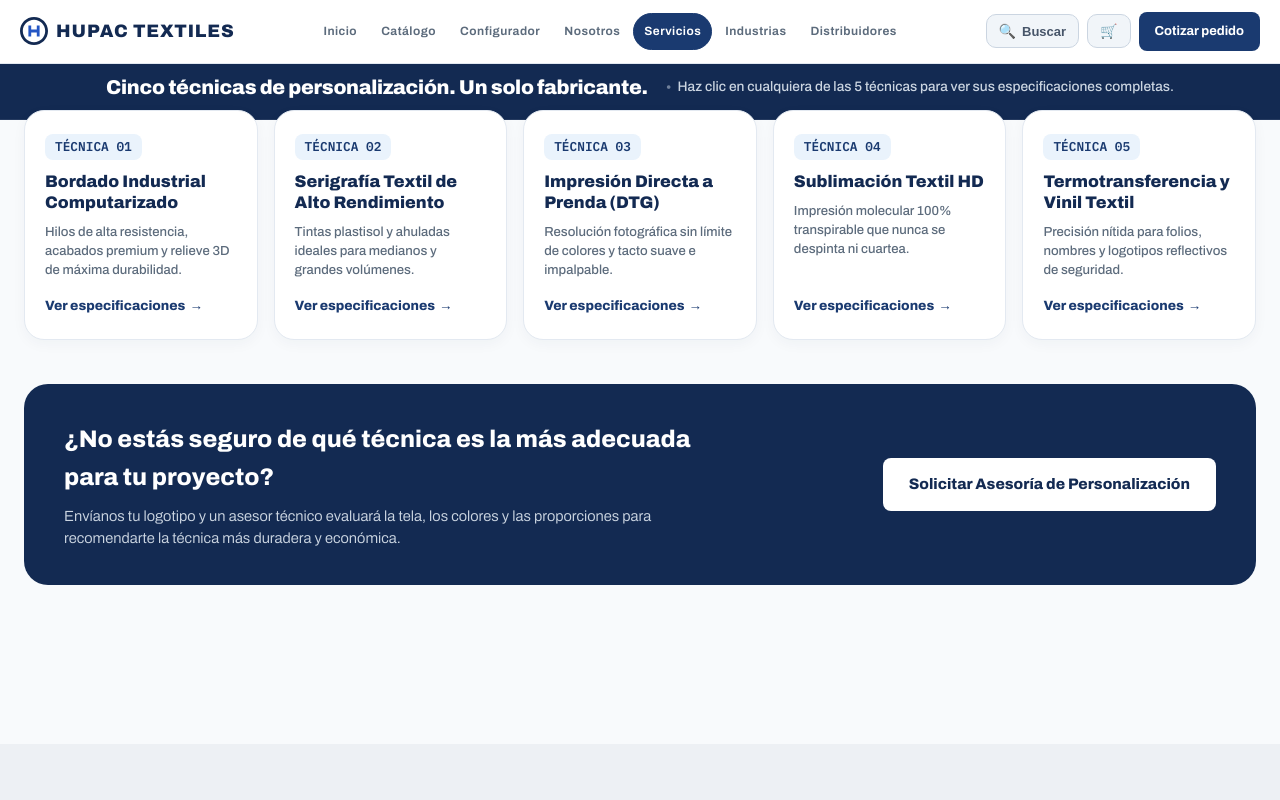
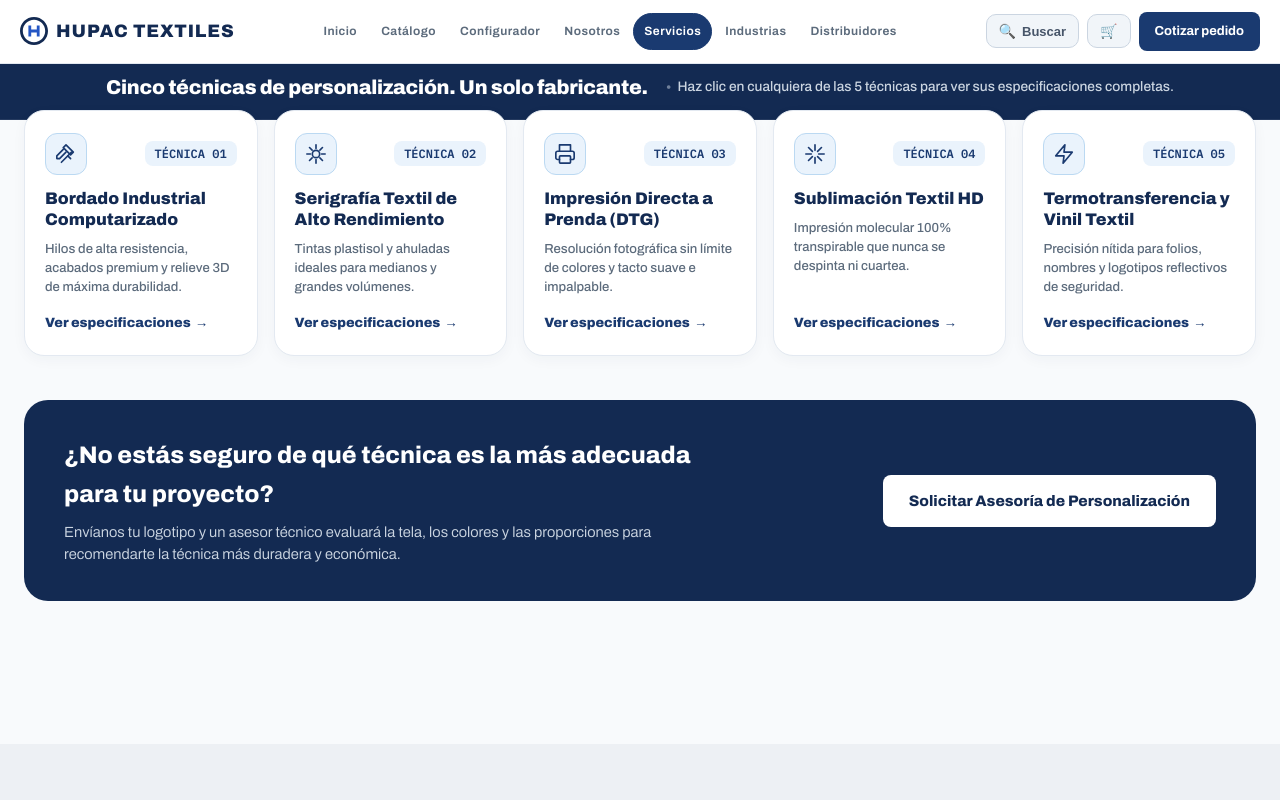
Before and after one commit to danieltrejomx/hupac-textiles-web, a Next.js app: page /servicios in a window 1280 px wide. Shown: the top 800 px of the page. Built offline with nearby package versions, Linux system fonts and the light colour scheme.

Commit message:
style: reemplazar emojis caricaturescos por iconos de linea vectorial alineados a la identidad HUPAC

```diff
--- a/app/servicios/page.tsx
+++ b/app/servicios/page.tsx
@@ -4,6 +4,7 @@ import Link from 'next/link';
 import Navbar from '@/components/Navbar';
 import Footer from '@/components/Footer';
 import TypewriterTitle from '@/components/TypewriterTitle';
+import { IconBordado, IconSerigrafia, IconDTG, IconSublimacion, IconTransfer } from '@/components/Icons';
 
 export default function ServiciosPage() {
   const [modalServicio, setModalServicio] = useState<any | null>(null);
@@ -12,7 +13,7 @@ export default function ServiciosPage() {
     {
       id: 'bordado',
       titulo: 'Bordado Industrial Computarizado',
-      icono: '🪡',
+      iconComp: IconBordado,
       resumen: 'Hilos de alta resistencia, acabados premium y relieve 3D de máxima durabilidad.',
       destacado: 'Más de 2 millones de piezas bordadas',
       desc: 'Acabado premium de máxima resistencia y relieve tridimensional utilizando hilos de alta tenacidad que resisten lavados industriales continuos sin decolorar.',
@@ -22,16 +23,12 @@ export default function ServiciosPage() {
         'Maquinaria multicabezal automatizada de alta precisión y velocidad.',
         'Digitalización (ponchado) profesional para reproducir logotipos con nitidez milimétrica.'
       ],
-      telas: '100% Algodón, Piqué, Mezclilla, Gabardina, Micropolar',
-      bg: '#fef9c3',
-      border: '#fef08a',
-      color: '#854d0e',
-      link: '#ca8a04'
+      telas: '100% Algodón, Piqué, Mezclilla, Gabardina, Micropolar'
     },
     {
       id: 'serigrafia',
       titulo: 'Serigrafía Textil de Alto Rendimiento',
-      icono: '🎨',
+      iconComp: IconSerigrafia,
       resumen: 'Tintas plastisol y ahuladas ideales para medianos y grandes volúmenes.',
       destacado: 'La técnica más eficiente para medianos y grandes volúmenes',
       desc: 'Impresión con tintas plastisol, ahuladas y base agua que ofrecen colores intensos, gran durabilidad y excelente relación costo-beneficio para eventos masivos o dotaciones de personal.',
@@ -41,16 +38,12 @@ export default function ServiciosPage() {
         'Efectos especiales: tacto cero (discharge), inflables (puff) y reflejantes.',
         'Curado térmico controlado que garantiza fijación permanente al tejido.'
       ],
-      telas: '100% Algodón, Algodón/Poliéster, Jersey',
-      bg: '#e0f2fe',
-      border: '#bae6fd',
-      color: '#0369a1',
-      link: '#0284c7'
+      telas: '100% Algodón, Algodón/Poliéster, Jersey'
     },
     {
       id: 'dtg',
       titulo: 'Impresión Directa a Prenda (DTG)',
-      icono: '🖨️',
+      iconComp: IconDTG,
       resumen: 'Resolución fotográfica sin límite de colores y tacto suave e impalpable.',
       destacado: 'Resolución fotográfica sin límite de colores',
       desc: 'Tecnología digital de inyección de tinta textil que penetra la fibra sin dejar plastas gruesas, permitiendo degradados finos, sombras complejas e ilustraciones hiperrealistas.',
@@ -60,16 +53,12 @@ export default function ServiciosPage() {
         'Sin costos de revelado de marcos ni matrices.',
         'Tinta pigmentada con base agua de secado reactivo.'
       ],
-      telas: '100% Algodón Peinado y Tejidos Lisos',
-      bg: '#fce7f3',
-      border: '#fbcfe8',
-      color: '#be185d',
-      link: '#db2777'
+      telas: '100% Algodón Peinado y Tejidos Lisos'
     },
     {
       id: 'sublimacion',
       titulo: 'Sublimación Textil HD',
-      icono: '🌈',
+      iconComp: IconSublimacion,
       resumen: 'Impresión molecular 100% transpirable que nunca se despinta ni cuartea.',
       destacado: 'Impresión molecular 100% transpirable',
       desc: 'El calor y la presión transforman la tinta en gas penetrando la molécula de poliéster, logrando estampados continuos (full print) que nunca se cuartean ni pierden intensidad.',
@@ -79,16 +68,12 @@ export default function ServiciosPage() {
         'Colores vivos y brillantes que duran toda la vida útil de la prenda.',
         'Excelente para uniformes deportivos, playeras técnicas y cordones.'
       ],
-      telas: '100% Poliéster, Dry-Fit, Microfibra, Lycra',
-      bg: '#dcfce7',
-      border: '#bbf7d0',
-      color: '#15803d',
-      link: '#16a34a'
+      telas: '100% Poliéster, Dry-Fit, Microfibra, Lycra'
     },
     {
       id: 'transfer',
       titulo: 'Termotransferencia y Vinil Textil',
-      icono: '✨',
+      iconComp: IconTransfer,
       resumen: 'Precisión nítida para folios, nombres y logotipos reflectivos de seguridad.',
       destacado: 'Precisión nítida para números, nombres y logotipos reflectivos',
       desc: 'Aplicación térmica de películas de poliuretano y tecnología DTF de alta fidelidad, ideal para numeraciones deportivas, personalización individual y detalles de alta reflectividad de seguridad.',
@@ -98,11 +83,7 @@ export default function ServiciosPage() {
         'Excelente definición en líneas finas y textos pequeños.',
         'Ideal para personalización individual con nombres de empleados.'
       ],
-      telas: 'Algodón, Poliéster, Nylon, Mezclas y Ropa de Trabajo',
-      bg: '#f3e8ff',
-      border: '#e9d5ff',
-      color: '#6b21a8',
-      link: '#9333ea'
+      telas: 'Algodón, Poliéster, Nylon, Mezclas y Ropa de Trabajo'
     }
   ];
 
@@ -161,7 +142,9 @@ export default function ServiciosPage() {
             gap: '16px',
             marginBottom: '36px'
           }}>
-            {serviciosDetalle.map((srv, idx) => (
+            {serviciosDetalle.map((srv, idx) => {
+              const IconComponent = srv.iconComp;
+              return (
                 <div
                   key={srv.id}
                   onClick={() => setModalServicio(srv)}
@@ -190,19 +173,33 @@ export default function ServiciosPage() {
                   }}
                 >
                   <div>
+                    <div style={{ display: 'flex', alignItems: 'center', justifyContent: 'space-between', marginBottom: '14px' }}>
+                      <div style={{
+                        width: '42px',
+                        height: '42px',
+                        borderRadius: '12px',
+                        backgroundColor: 'var(--cielo)',
+                        border: '1px solid var(--cielo-2)',
+                        display: 'flex',
+                        alignItems: 'center',
+                        justifyContent: 'center',
+                        color: 'var(--rey)'
+                      }}>
+                        <IconComponent size={22} color="var(--rey)" />
+                      </div>
+
                       <span style={{
-                    fontSize: '0.8rem',
+                        fontSize: '0.75rem',
                         fontFamily: 'var(--mono)',
                         fontWeight: 800,
                         color: 'var(--rey)',
                         backgroundColor: 'var(--cielo)',
                         padding: '3px 10px',
-                    borderRadius: '8px',
-                    display: 'inline-block',
-                    marginBottom: '12px'
+                        borderRadius: '8px'
                       }}>
                         TÉCNICA 0{idx + 1}
                       </span>
+                    </div>
 
                     <h3 style={{ fontSize: '1.05rem', fontWeight: 850, color: 'var(--marino)', margin: '0 0 8px 0', lineHeight: 1.25 }}>
                       {srv.titulo}
@@ -215,7 +212,7 @@ export default function ServiciosPage() {
 
                   <div style={{
                     fontSize: '0.84rem',
-                  fontWeight: 800,
+                    fontWeight: 850,
                     color: 'var(--rey)',
                     display: 'flex',
                     alignItems: 'center',
@@ -224,7 +221,8 @@ export default function ServiciosPage() {
                     <span>Ver especificaciones</span> &rarr;
                   </div>
                 </div>
-            ))}
+              );
+            })}
           </div>
 
           {/* Banner de Asesoría */}
--- a/components/Icons.tsx
+++ b/components/Icons.tsx
@@ -287,3 +287,90 @@ export function IconTrending({ size = 18, color = 'currentColor', className, sty
     </svg>
   );
 }
+
+// 4. Iconos para Servicios de Personalización
+export function IconBordado({ size = 24, color = 'currentColor', className, style }: IconProps) {
+  return (
+    <svg width={size} height={size} viewBox="0 0 24 24" fill="none" stroke={color} strokeWidth="1.8" strokeLinecap="round" strokeLinejoin="round" className={className} style={style}>
+      <path d="m12 2 8 8-3 3-8-8z" />
+      <path d="M9 7 2 14v3h3l7-7" />
+      <path d="M18 10 7 21" />
+      <path d="M14 14l3 3" />
+    </svg>
+  );
+}
+
+export function IconSerigrafia({ size = 24, color = 'currentColor', className, style }: IconProps) {
+  return (
+    <svg width={size} height={size} viewBox="0 0 24 24" fill="none" stroke={color} strokeWidth="1.8" strokeLinecap="round" strokeLinejoin="round" className={className} style={style}>
+      <path d="M12 2v4M12 18v4M4.93 4.93l2.83 2.83M16.24 16.24l2.83 2.83M2 12h4M18 12h4M4.93 19.07l2.83-2.83M16.24 7.76l2.83-2.83" />
+      <circle cx="12" cy="12" r="4" />
+    </svg>
+  );
+}
+
+export function IconDTG({ size = 24, color = 'currentColor', className, style }: IconProps) {
+  return (
+    <svg width={size} height={size} viewBox="0 0 24 24" fill="none" stroke={color} strokeWidth="1.8" strokeLinecap="round" strokeLinejoin="round" className={className} style={style}>
+      <polyline points="6 9 6 2 18 2 18 9" />
+      <path d="M6 18H4a2 2 0 0 1-2-2v-5a2 2 0 0 1 2-2h16a2 2 0 0 1 2 2v5a2 2 0 0 1-2 2h-2" />
+      <rect x="6" y="14" width="12" height="8" rx="1" />
+    </svg>
+  );
+}
+
+export function IconSublimacion({ size = 24, color = 'currentColor', className, style }: IconProps) {
+  return (
+    <svg width={size} height={size} viewBox="0 0 24 24" fill="none" stroke={color} strokeWidth="1.8" strokeLinecap="round" strokeLinejoin="round" className={className} style={style}>
+      <path d="M12 2v6M12 16v6M4.93 4.93l4.24 4.24M14.83 14.83l4.24 4.24M2 12h6M16 12h6M4.93 19.07l4.24-4.24M14.83 9.17l4.24-4.24" />
+    </svg>
+  );
+}
+
+export function IconTransfer({ size = 24, color = 'currentColor', className, style }: IconProps) {
+  return (
+    <svg width={size} height={size} viewBox="0 0 24 24" fill="none" stroke={color} strokeWidth="1.8" strokeLinecap="round" strokeLinejoin="round" className={className} style={style}>
+      <polygon points="13 2 3 14 12 14 11 22 21 10 12 10 13 2" />
+    </svg>
+  );
+}
+
+// 5. Iconos para Beneficios y Logística
+export function IconPriceTag({ size = 24, color = 'currentColor', className, style }: IconProps) {
+  return (
+    <svg width={size} height={size} viewBox="0 0 24 24" fill="none" stroke={color} strokeWidth="1.8" strokeLinecap="round" strokeLinejoin="round" className={className} style={style}>
+      <path d="M12 2H2v10l11.29 11.29a1 1 0 0 0 1.42 0l7.58-7.58a1 1 0 0 0 0-1.42L12 2z" />
+      <circle cx="7" cy="7" r="1.5" fill={color} />
+    </svg>
+  );
+}
+
+export function IconBox({ size = 24, color = 'currentColor', className, style }: IconProps) {
+  return (
+    <svg width={size} height={size} viewBox="0 0 24 24" fill="none" stroke={color} strokeWidth="1.8" strokeLinecap="round" strokeLinejoin="round" className={className} style={style}>
+      <path d="M21 16V8a2 2 0 0 0-1-1.73l-7-4a2 2 0 0 0-2 0l-7 4A2 2 0 0 0 3 8v8a2 2 0 0 0 1 1.73l7 4a2 2 0 0 0 2 0l7-4A2 2 0 0 0 21 16z" />
+      <polyline points="3.27 6.96 12 12.01 20.73 6.96" />
+      <line x1="12" y1="22.08" x2="12" y2="12" />
+    </svg>
+  );
+}
+
+export function IconSparkles({ size = 24, color = 'currentColor', className, style }: IconProps) {
+  return (
+    <svg width={size} height={size} viewBox="0 0 24 24" fill="none" stroke={color} strokeWidth="1.8" strokeLinecap="round" strokeLinejoin="round" className={className} style={style}>
+      <path d="m12 3-1.912 5.813a2 2 0 0 1-1.275 1.275L3 12l5.813 1.912a2 2 0 0 1 1.275 1.275L12 21l1.912-5.813a2 2 0 0 1 1.275-1.275L21 12l-5.813-1.912a2 2 0 0 1-1.275-1.275L12 3Z" />
+      <path d="M5 3v4M3 5h4M19 17v4M17 19h4" />
+    </svg>
+  );
+}
+
+export function IconTruck({ size = 24, color = 'currentColor', className, style }: IconProps) {
+  return (
+    <svg width={size} height={size} viewBox="0 0 24 24" fill="none" stroke={color} strokeWidth="1.8" strokeLinecap="round" strokeLinejoin="round" className={className} style={style}>
+      <rect x="1" y="3" width="15" height="13" rx="2" />
+      <polygon points="16 8 20 8 23 11 23 16 16 16 16 8" />
+      <circle cx="5.5" cy="18.5" r="2.5" />
+      <circle cx="18.5" cy="18.5" r="2.5" />
+    </svg>
+  );
+}
```
Also changed, not shown: app/distribuidores/page.tsx (+29 -6 lines), components/CatalogCarousel.tsx (+25 -9 lines). Lines whose indentation alone changed are shown as unchanged.
